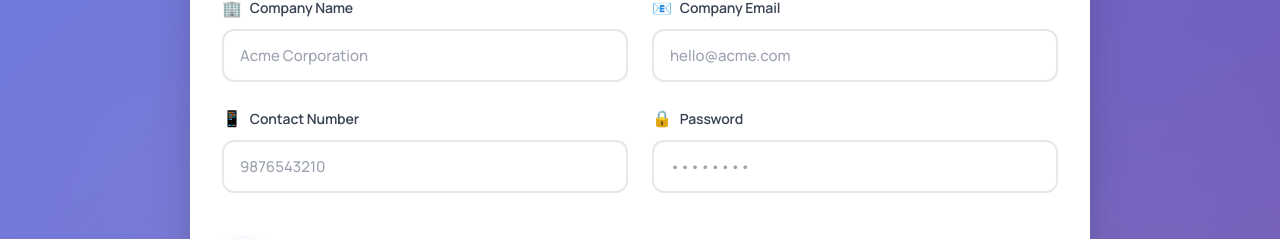
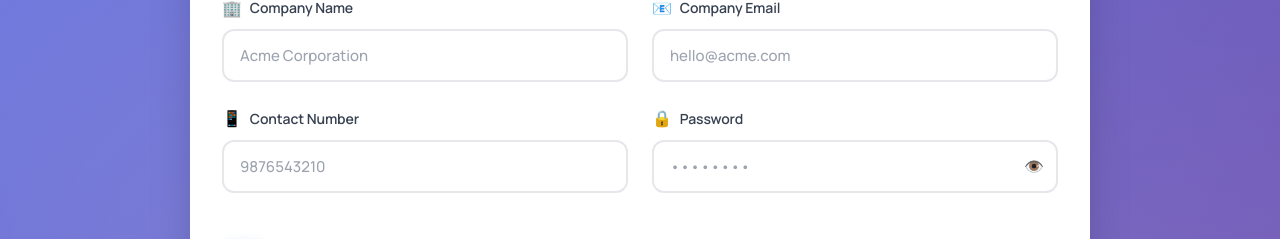
Before and after one commit to sanidhyarc200/Mmtijobs, a React (Vite) app: page /register-company in a window 1280 px wide. Shown: the part 833-1072 px from the top of the page. Built offline with nearby package versions, Linux system fonts and the light colour scheme.

Commit message:
eye button on passweod in user and client onboarding

```diff
--- a/src/pages/RegisterCompany.jsx
+++ b/src/pages/RegisterCompany.jsx
@@ -5,21 +5,44 @@ import { useNavigate, useLocation } from "react-router-dom";
 // =========================
 // FIELD COMPONENTS (OUTSIDE TO PREVENT RE-CREATION)
 // =========================
-const InputField = ({ label, value, onChange, error, type = "text", placeholder, disabled, icon }) => (
+const InputField = ({ label, value, onChange, error, type = "text", placeholder, disabled, icon }) => {
+  const [showPassword, setShowPassword] = useState(false);
+  const isPassword = type === "password";
+  const inputType = isPassword ? (showPassword ? "text" : "password") : type;
+
+  return (
     <div className="input-group">
       <label className="input-label">
         {icon && <span className="input-icon">{icon}</span>}
         {label}
       </label>
       <div className="input-wrapper">
+        <div style={{ position: 'relative' }}>
           <input
-        type={type}
+            type={inputType}
             value={value}
             onChange={onChange}
             placeholder={placeholder}
             className={`input-field ${error ? 'input-error' : ''}`}
             disabled={disabled}
+            style={isPassword ? { paddingRight: '42px' } : undefined}
           />
+          {isPassword && (
+            <button
+              type="button"
+              onClick={() => setShowPassword(p => !p)}
+              disabled={disabled}
+              style={{
+                position: 'absolute', right: '10px', top: '50%',
+                transform: 'translateY(-50%)', background: 'none',
+                border: 'none', cursor: disabled ? 'not-allowed' : 'pointer',
+                color: '#6b7280', padding: '4px', fontSize: '16px'
+              }}
+            >
+              {showPassword ? '🙈' : '👁️'}
+            </button>
+          )}
+        </div>
         {error && (
           <div className="error-message">
             <svg width="14" height="14" viewBox="0 0 14 14" fill="none">
@@ -32,6 +55,7 @@ const InputField = ({ label, value, onChange, error, type = "text", placeholder,
       </div>
     </div>
   );
+};
 
 const SelectField = ({ label, value, onChange, error, options, placeholder, disabled, icon }) => (
   <div className="input-group">
--- a/src/pages/UserOnboarding.jsx
+++ b/src/pages/UserOnboarding.jsx
@@ -14,7 +14,12 @@ const Field = ({
   autoComplete,
   inputMode,
   accept,
-}) => (
+}) => {
+  const [showPassword, setShowPassword] = useState(false);
+  const isPassword = type === "password";
+  const inputType = isPassword ? (showPassword ? "text" : "password") : type;
+
+  return (
     <div className={`input-group ${full ? 'input-group-full' : ''}`}>
       <div className="label-row">
         <label className="input-label">
@@ -23,8 +28,9 @@ const Field = ({
         </label>
         {!required && <span className="optional-badge">Optional</span>}
       </div>
+      <div style={{ position: 'relative' }}>
         <input
-      type={type}
+          type={inputType}
           name={name}
           value={type === "file" ? undefined : value}
           onChange={onChange}
@@ -34,7 +40,23 @@ const Field = ({
           accept={accept}
           className={`input-field ${error ? 'input-error' : ''}`}
           required={required}
+          style={isPassword ? { paddingRight: '42px' } : undefined}
         />
+        {isPassword && (
+          <button
+            type="button"
+            onClick={() => setShowPassword(p => !p)}
+            style={{
+              position: 'absolute', right: '10px', top: '50%',
+              transform: 'translateY(-50%)', background: 'none',
+              border: 'none', cursor: 'pointer', color: '#6b7280',
+              padding: '4px', fontSize: '16px'
+            }}
+          >
+            {showPassword ? '🙈' : '👁️'}
+          </button>
+        )}
+      </div>
       {error && (
         <div className="error-message">
           <svg width="14" height="14" viewBox="0 0 14 14" fill="none">
@@ -46,7 +68,7 @@ const Field = ({
       )}
     </div>
   );
-
+};
 export default function UserOnboarding() {
   const TOTAL_STEPS = 5;
 
```
Lines whose indentation alone changed are shown as unchanged.
